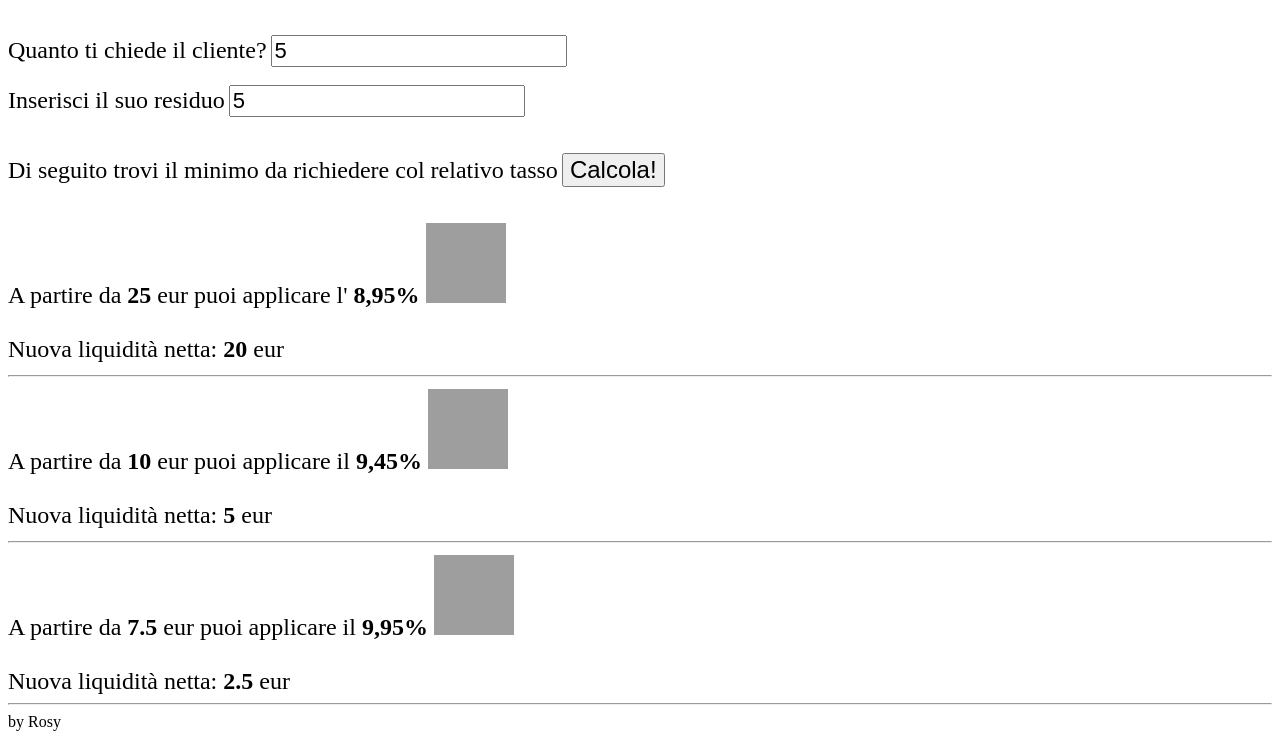
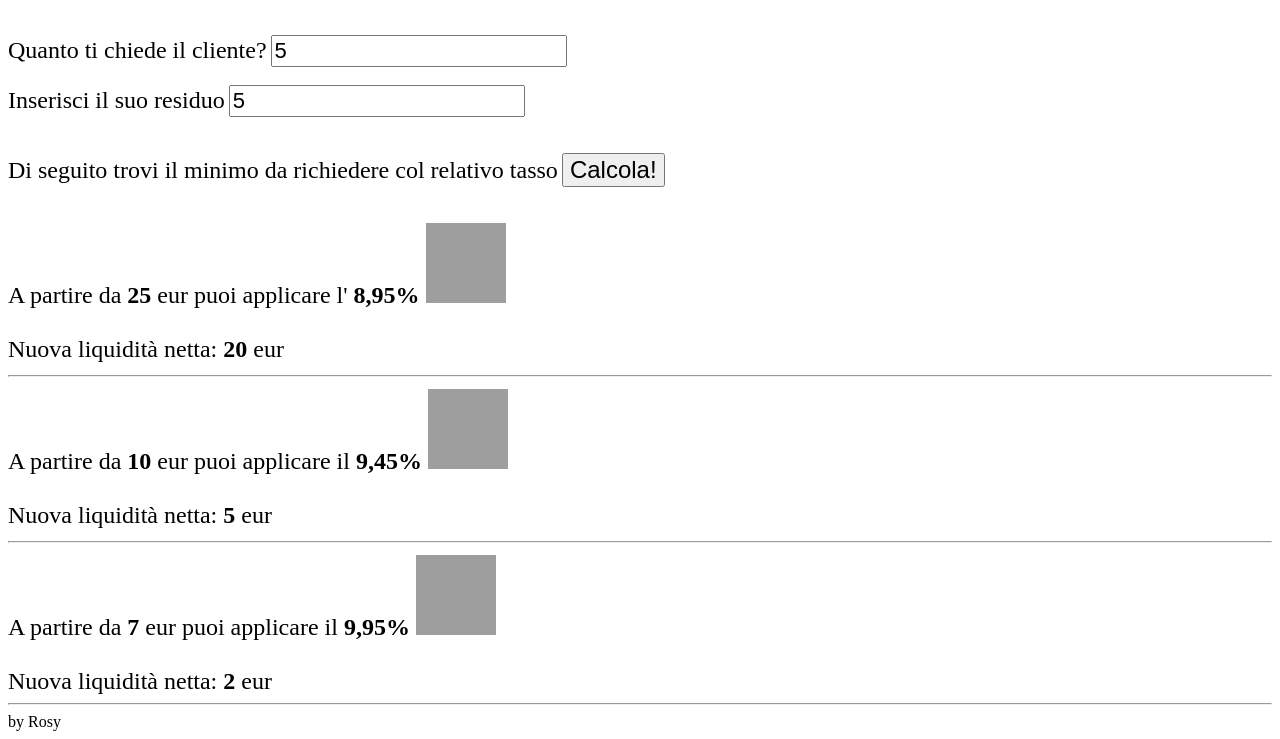
Before and after one commit to nocciolina7/Tassi-Rifinanziamenti, a plain HTML site: page index.html in a window 1280 px wide. Both pictures are taken after typing "5", "5" into the empty fields and a click on the button "Calcola!". Shown: the part 110-849 px from the top of the page. Drawn offline with Linux system fonts and the light colour scheme; grey boxes are pictures that could not be loaded.

Commit message:
Update index.html

```diff
--- a/index.html
+++ b/index.html
@@ -86,8 +86,8 @@
             var netto_perbasso = (residuo_num * 5).toString();
             medio_tasso.innerHTML = (residuo_num * 2).toString();
             var netto_permedio = (residuo_num * 2).toString();
-            alto_tasso.innerHTML = (residuo_num * 1.5).toString();
-            var netto_peralto = (residuo_num * 1.5).toString();
+            alto_tasso.innerHTML = (residuo_num * 1.4).toString();
+            var netto_peralto = (residuo_num * 1.4).toString();
 
             net_new_basso.innerHTML = (netto_perbasso - residuo_num).toString();
             net_new_medio.innerHTML = (netto_permedio - residuo_num).toString();
```
